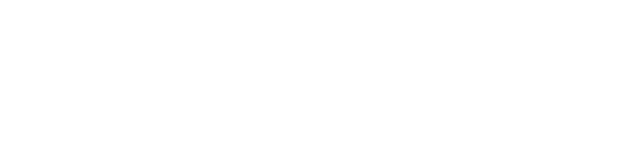
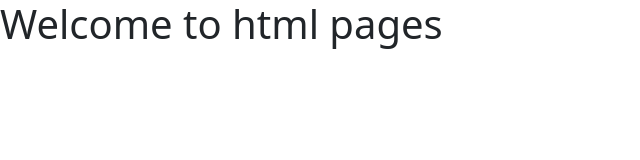
Before and after one commit to salman-has/ui-developer, a plain HTML site: page index.html in a window 1280 px wide. Shown: the whole page, without its empty margins (0-640 px from the left). Drawn offline with nearby package versions, Linux system fonts and the light colour scheme.

Commit message:
Update index.html

```diff
--- a/index.html
+++ b/index.html
@@ -8,6 +8,6 @@
     <script src="https://cdn.jsdelivr.net/npm/bootstrap@5.3.5/dist/js/bootstrap.bundle.min.js" integrity="sha384-k6d4wzSIapyDyv1kpU366/PK5hCdSbCRGRCMv+eplOQJWyd1fbcAu9OCUj5zNLiq" crossorigin="anonymous"></script>
 </head>
 <body>
-
+    <h1>Welcome to html pages</h1>
 </body>
 </html>
```
